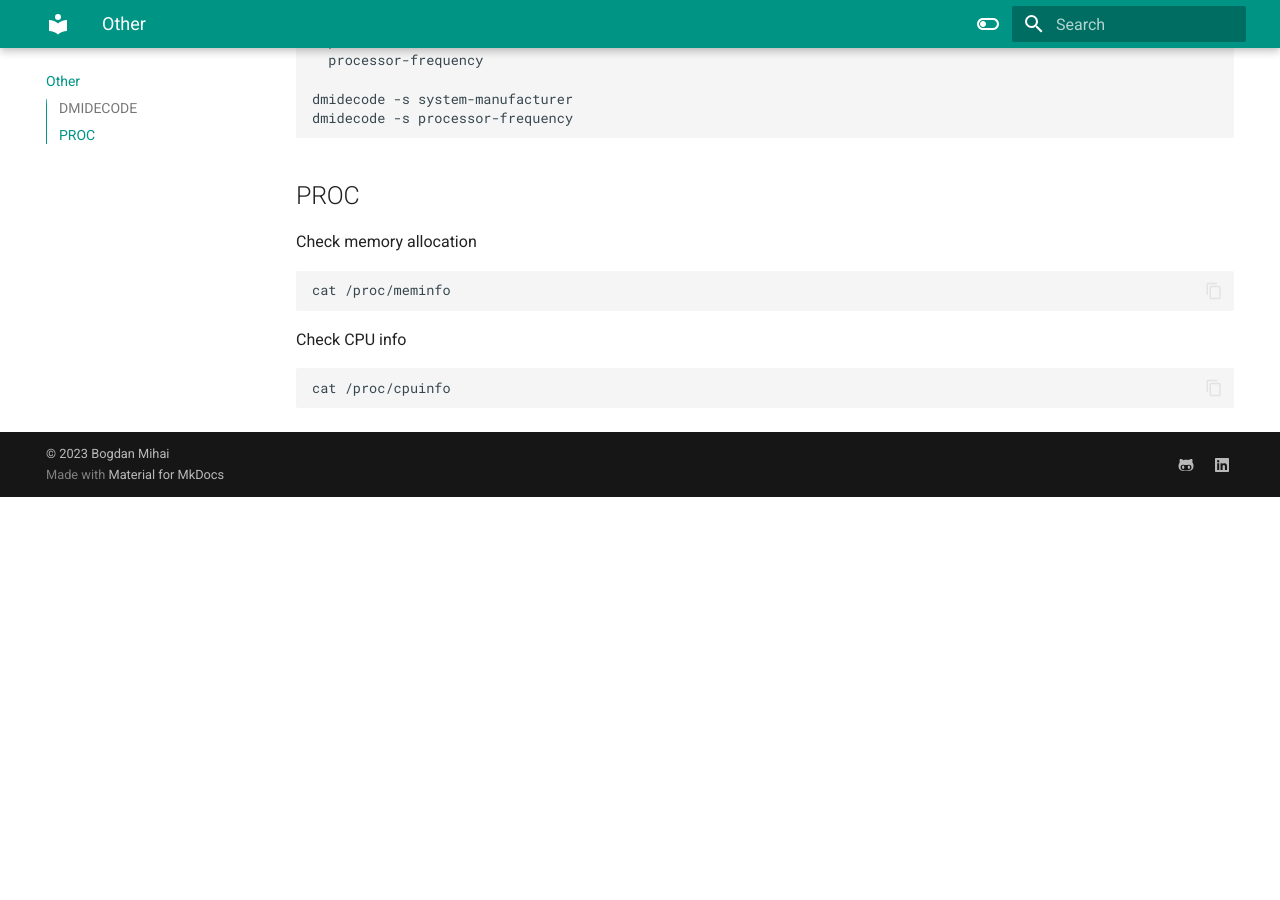
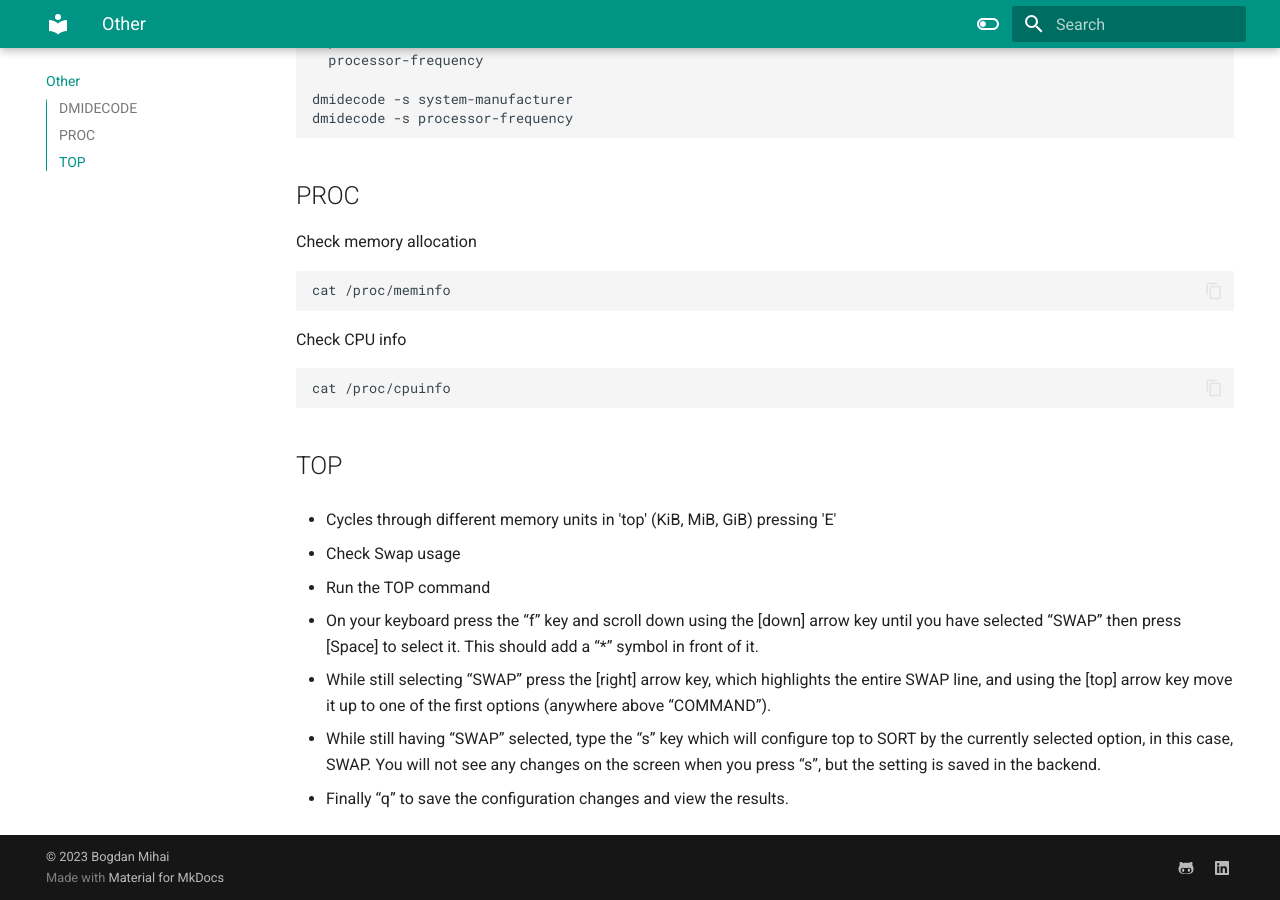
Before and after one commit to b-mihai/exasol-docs, an MkDocs documentation site: the page built from docs/Other.md, in a window 1280 px wide and 900 px high, scrolled down 1062 px. Built offline with MkDocs 1.6.1 and Material for MkDocs 9.7.7, drawn with Linux system fonts in a browser that asks for light colours; before the commit the page ends 1559 px from its top, so only the background shows below that.

Commit message:
Update Other.md

````diff
--- a/docs/Other.md
+++ b/docs/Other.md
@@ -58,3 +58,13 @@ Check CPU info
 ```
 cat /proc/cpuinfo
 ```
+
+## TOP
+* Cycles through different memory units in 'top' (KiB, MiB, GiB) pressing 'E'
+
+* Check Swap usage
+1. Run the TOP command
+2. On your keyboard press the “f” key and scroll down using the [down] arrow key until you have selected “SWAP” then press [Space] to select it. This should add a “*” symbol in front of it.
+3. While still selecting “SWAP” press the [right] arrow key, which highlights the entire SWAP line, and using the [top] arrow key move it up to one of the first options (anywhere above “COMMAND”).
+4. While still having “SWAP” selected, type the “s” key which will configure top to SORT by the currently selected option, in this case, SWAP. You will not see any changes on the screen when you press “s”, but the setting is saved in the backend.
+5. Finally “q” to save the configuration changes and view the results.
````
